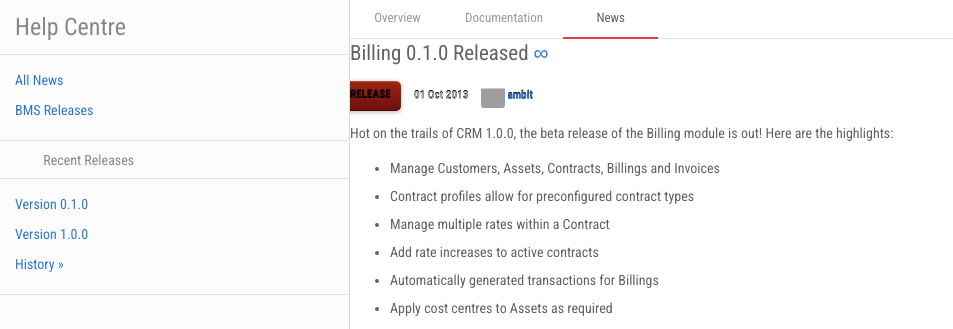
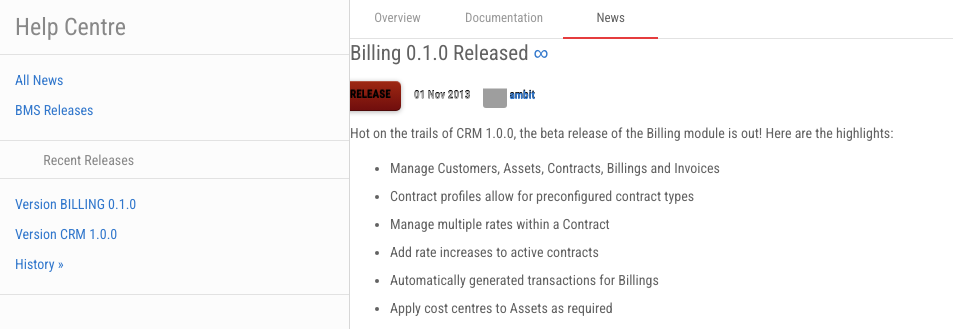
Before and after one commit to ambit/bms-support, a Jekyll site: the page built from _posts/2013-11-01-billing-0-1-0-released.md, in a window 1280 px wide. Shown: the top 329 px of the page, without its empty margins (0-953 px from the left). Built offline with Jekyll 4.4.1, drawn with Linux system fonts in a browser that asks for light colours; nearby versions of some CDN libraries; grey boxes are pictures that could not be loaded.

Commit message:
Update Versions

```diff
--- a/_posts/2013-11-01-billing-0-1-0-released.md
+++ b/_posts/2013-11-01-billing-0-1-0-released.md
@@ -1,9 +1,9 @@
 ---
 layout: news_item
 title: "Billing 0.1.0 Released"
-date: "2013-10-01 11:00:00 +1000"
+date: "2013-11-01 11:00:00 +1000"
 author: ambit
-version: 0.1.0
+version: BILLING 0.1.0
 categories: [release]
 ---
 
```
Also changed, not shown: _posts/2013-09-10-crm-1-0-0-released.md (+1 -1 lines).
